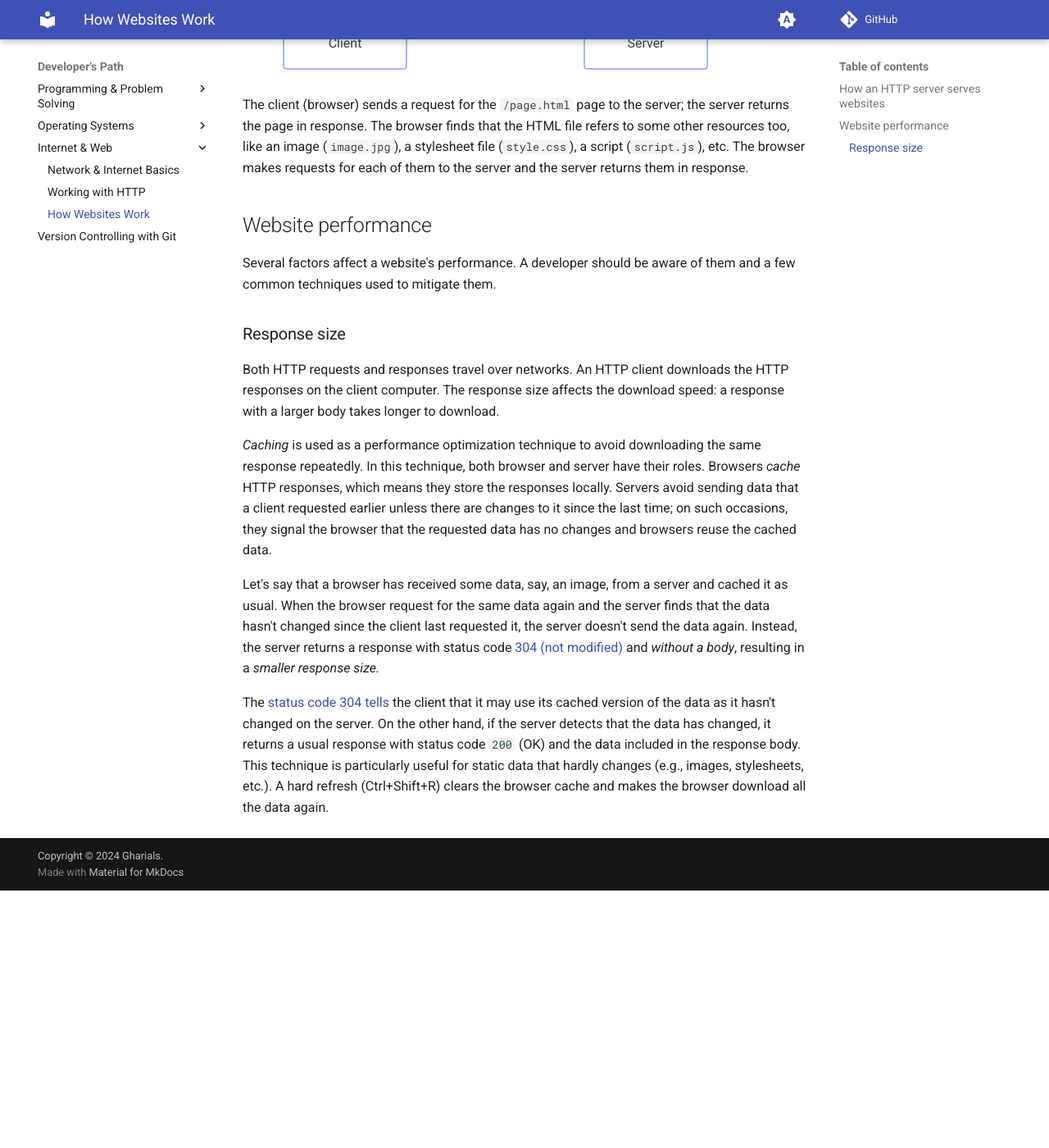
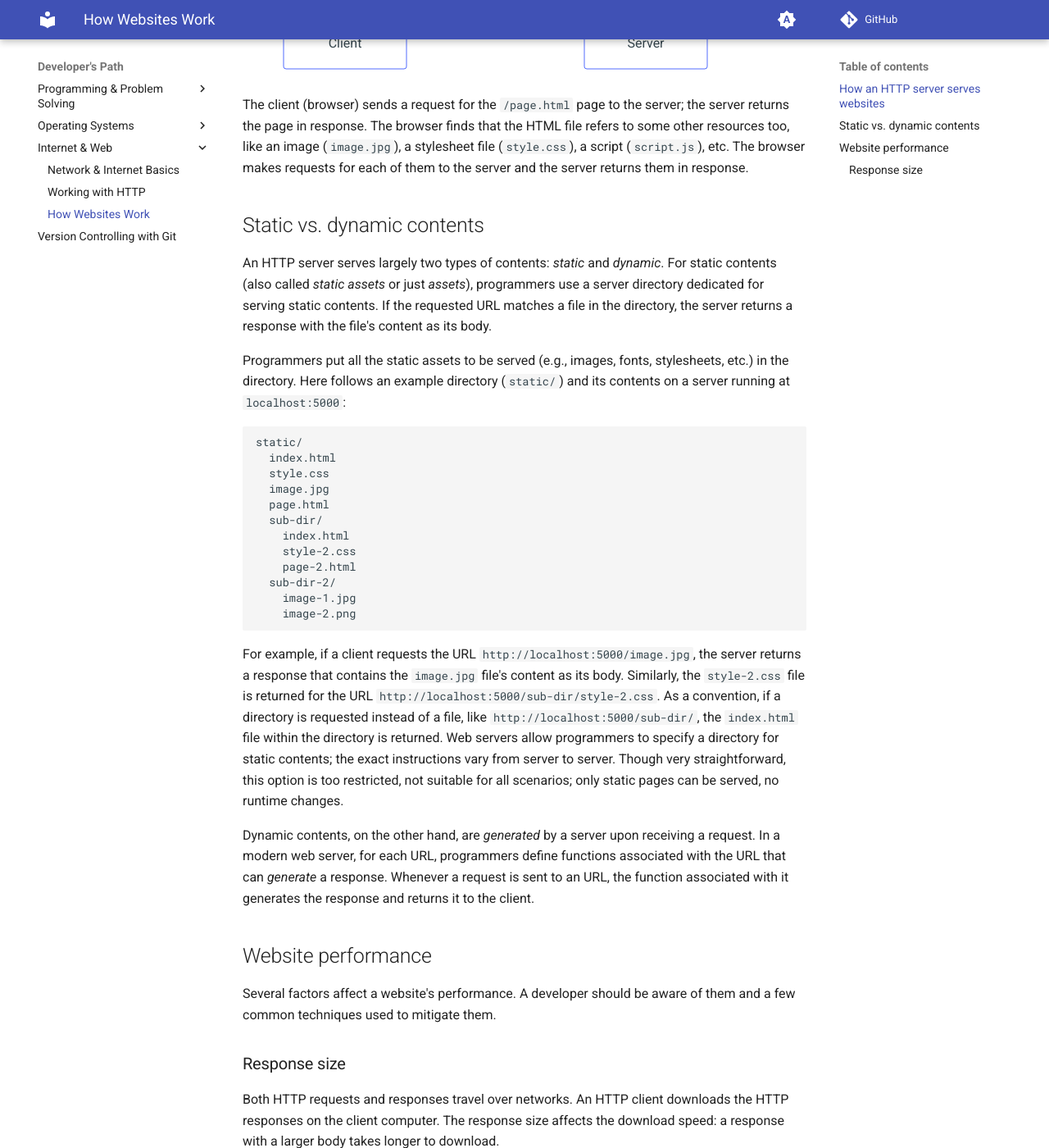
Before and after one commit to gharials/dev-path, an MkDocs documentation site: the page built from docs/internet-web/websites.md, in a window 1280 px wide and 1400 px high, scrolled down 1091 px. Shown: the whole window at 82% size. Built offline with MkDocs 1.6.1 and Material for MkDocs 9.7.7, drawn with Linux system fonts in a browser that asks for light colours; comment, search, counter and statistics services are not loaded; before the commit the page ends 2177 px from its top, so only the background shows below that.

Commit message:
'websites': new section 'static vs. dynamic contents'.

````diff
--- a/docs/internet-web/websites.md
+++ b/docs/internet-web/websites.md
@@ -26,6 +26,31 @@ sequenceDiagram
 
 The client (browser) sends a request for the `/page.html` page to the server; the server returns the page in response. The browser finds that the HTML file refers to some other resources too, like an image (`image.jpg`), a stylesheet file (`style.css`), a script (`script.js`), etc. The browser makes requests for each of them to the server and the server returns them in response.
 
+## Static vs. dynamic contents
+
+An HTTP server serves largely two types of contents: _static_ and _dynamic_. For static contents (also called _static assets_ or just _assets_), programmers use a server directory dedicated for serving static contents. If the requested URL matches a file in the directory, the server returns a response with the file's content as its body.
+
+Programmers put all the static assets to be served (e.g., images, fonts, stylesheets, etc.) in the directory. Here follows an example directory (`static/`) and its contents on a server running at `localhost:5000`:
+
+```
+static/
+  index.html
+  style.css
+  image.jpg
+  page.html
+  sub-dir/
+    index.html
+    style-2.css
+    page-2.html
+  sub-dir-2/
+    image-1.jpg
+    image-2.png
+```
+
+For example, if a client requests the URL `http://localhost:5000/image.jpg`, the server returns a response that contains the `image.jpg` file's content as its body. Similarly, the `style-2.css` file is returned for the URL `http://localhost:5000/sub-dir/style-2.css`. As a convention, if a directory is requested instead of a file, like `http://localhost:5000/sub-dir/`, the `index.html` file within the directory is returned. Web servers allow programmers to specify a directory for static contents; the exact instructions vary from server to server. Though very straightforward, this option is too restricted, not suitable for all scenarios; only static pages can be served, no runtime changes.
+
+Dynamic contents, on the other hand, are _generated_ by a server upon receiving a request. In a modern web server, for each URL, programmers define functions associated with the URL that can _generate_ a response. Whenever a request is sent to an URL, the function associated with it generates the response and returns it to the client.
+
 ## Website performance
 
 Several factors affect a website's performance. A developer should be aware of them and a few common techniques used to mitigate them.
````
